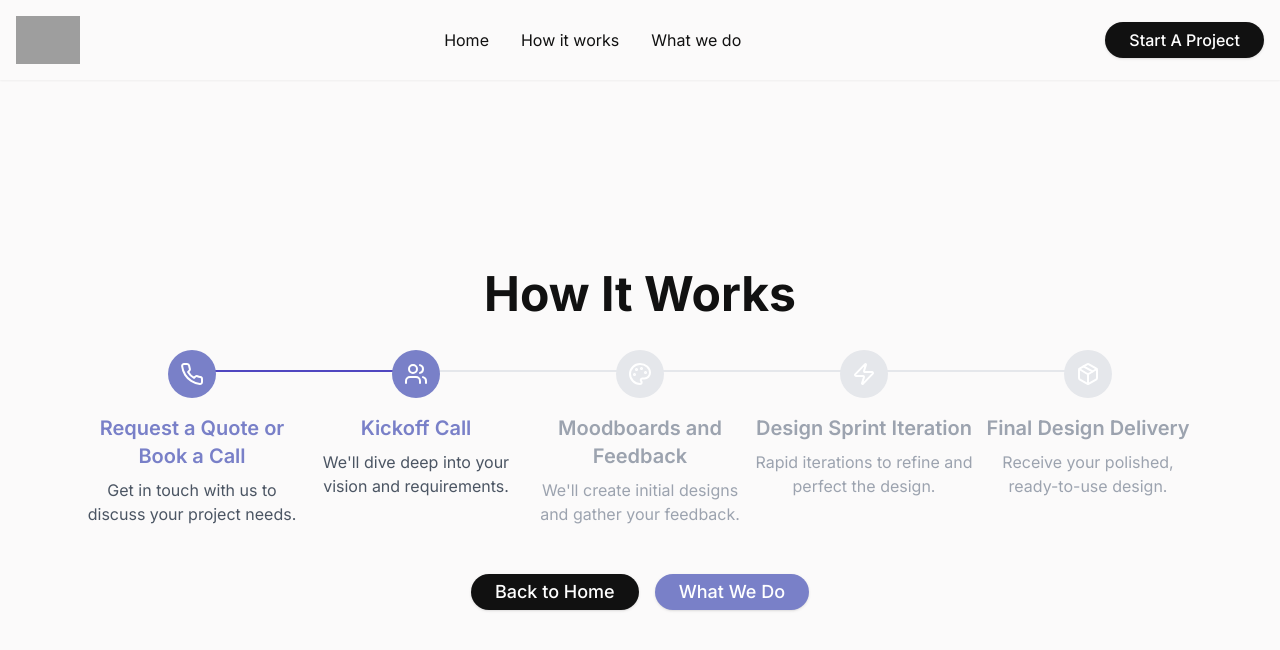
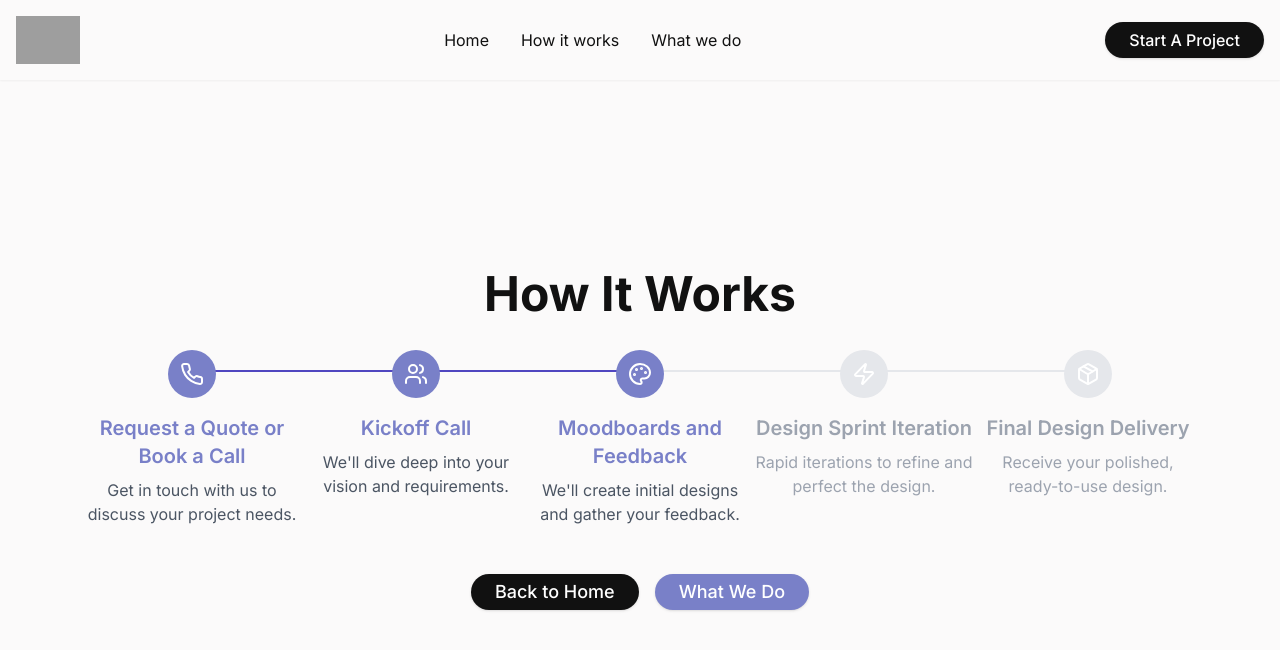
Before and after one commit to vimistudio/web, a Next.js app: page /how-it-works in a window 1280 px wide. Shown: the top 650 px of the page. Built offline with nearby package versions, Linux system fonts and the light colour scheme; grey boxes are pictures that could not be loaded.

Commit message:
chore: Decreased delay for faster animation

```diff
--- a/src/app/how-it-works/page.tsx
+++ b/src/app/how-it-works/page.tsx
@@ -95,7 +95,7 @@ export default function HowItWorks() {
         }
         return prev + 1;
       });
-    }, 4500); // Changed from 2000 to 1500
+    }, 2000);
 
     return () => clearInterval(timer);
   }, [triggerConfetti]); // Added triggerConfetti to dependencies
@@ -121,7 +121,7 @@ export default function HowItWorks() {
               className="absolute top-0 left-0 w-full bg-[hsl(var(--primary-accent))]"
               style={{
                 originY: 0,
-                height: `${((activeStep + 1) * 20)}%`,
+                height: `${(activeStep + 1) * 20}%`,
               }}
               initial={{ scaleY: 0 }}
               animate={{ scaleY: 1 }}
@@ -153,15 +153,21 @@ export default function HowItWorks() {
             >
               <div
                 className={`rounded-full p-3 mr-4 md:mr-0 md:mb-4 md:self-center flex-shrink-0 w-12 h-12 flex items-center justify-center transition-colors duration-300 ${
-                  index <= activeStep ? "bg-[hsl(var(--primary-accent))]" : "bg-gray-200"
+                  index <= activeStep
+                    ? "bg-[hsl(var(--primary-accent))]"
+                    : "bg-gray-200"
                 }`}
               >
                 <step.icon className="w-6 h-6 text-white" />
               </div>
               <div className="md:text-center flex-grow">
-                <h3 className={`text-xl font-semibold mb-2 transition-colors duration-300 ${
-                  index <= activeStep ? "text-[hsl(var(--primary-accent))]" : "text-gray-400"
-                }`}>
+                <h3
+                  className={`text-xl font-semibold mb-2 transition-colors duration-300 ${
+                    index <= activeStep
+                      ? "text-[hsl(var(--primary-accent))]"
+                      : "text-gray-400"
+                  }`}
+                >
                   {step.title}
                 </h3>
                 <p
```
